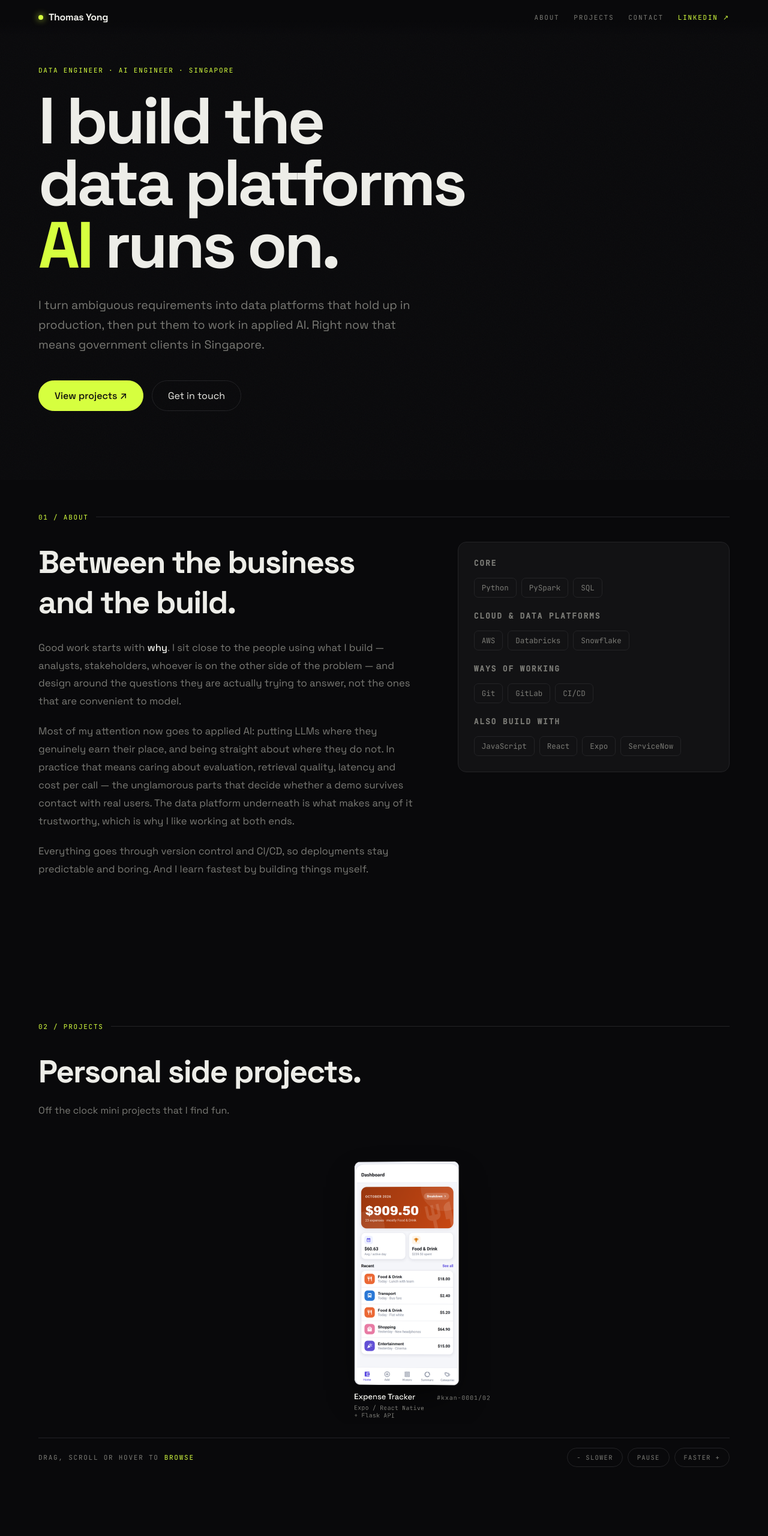
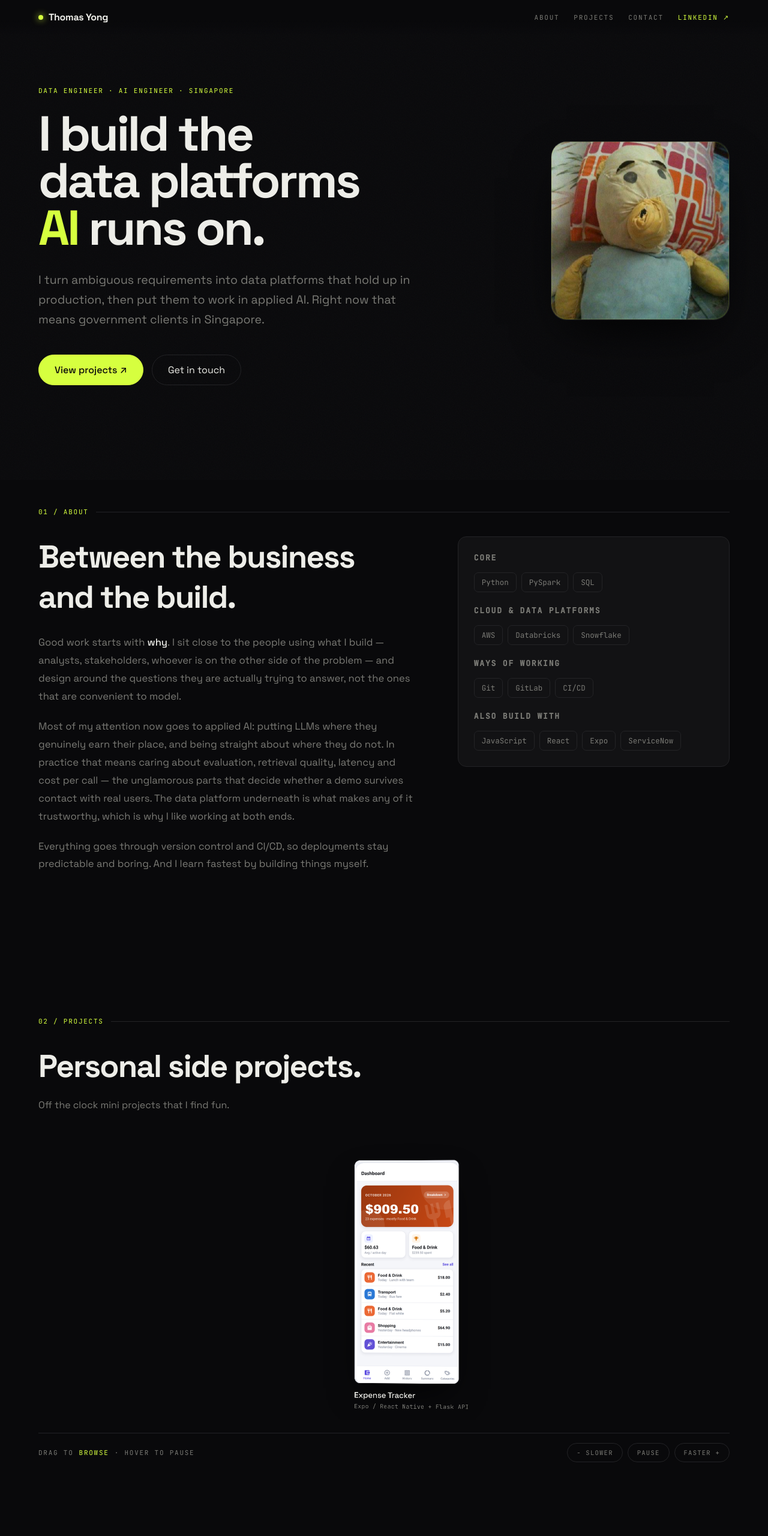
Before and after one commit to Yong2Quan/yong2quan.github.io, a plain HTML site: page index.html in a window 1280 px wide. Shown: the top 2560 px of the page at 60% size. Drawn offline with Linux system fonts and the light colour scheme.

Commit message:
uploaded image onto site

```diff
--- a/index.html
+++ b/index.html
@@ -3,7 +3,25 @@
 <head>
 <meta charset="utf-8">
 <meta name="viewport" content="width=device-width,initial-scale=1">
-<title>Thomas Yong — Preview C · Kinetic + Rotating Work Wall</title>
+<title>Thomas Yong — Data Engineer &amp; AI Engineer, Singapore</title>
+<meta name="description" content="Data engineer in Singapore building data platforms that hold up in production, and the applied AI that runs on them.">
+<meta name="author" content="Thomas Yong">
+<meta name="theme-color" content="#09090B">
+<link rel="canonical" href="https://yong2quan.github.io/">
+<link rel="icon" href="assets/avatar.jpg">
+<link rel="apple-touch-icon" href="assets/avatar.jpg">
+
+<!-- link previews (LinkedIn, Slack, iMessage, X) -->
+<meta property="og:type" content="website">
+<meta property="og:url" content="https://yong2quan.github.io/">
+<meta property="og:title" content="Thomas Yong — Data Engineer &amp; AI Engineer">
+<meta property="og:description" content="Data engineer in Singapore building data platforms that hold up in production, and the applied AI that runs on them.">
+<meta property="og:image" content="https://yong2quan.github.io/assets/avatar.jpg">
+<meta name="twitter:card" content="summary">
+<meta name="twitter:title" content="Thomas Yong — Data Engineer &amp; AI Engineer">
+<meta name="twitter:description" content="Data engineer in Singapore building data platforms that hold up in production, and the applied AI that runs on them.">
+<meta name="twitter:image" content="https://yong2quan.github.io/assets/avatar.jpg">
+
 <link rel="preconnect" href="https://fonts.googleapis.com">
 <link rel="preconnect" href="https://fonts.gstatic.com" crossorigin>
 <link href="https://fonts.googleapis.com/css2?family=Space+Grotesk:wght@400;500;700&family=JetBrains+Mono:wght@400;500&display=swap" rel="stylesheet">
@@ -36,7 +54,7 @@ nav{position:fixed;top:0;left:0;right:0;z-index:70;padding:18px 0;background:lin
 .navr a:hover{color:var(--accent)}
 
 header{min-height:92vh;display:flex;flex-direction:column;justify-content:center;position:relative;padding:110px 0 60px;z-index:2}
-h1{font-size:clamp(2.6rem,8.5vw,7.4rem);line-height:.95;font-weight:700;letter-spacing:-.045em;margin-bottom:32px}
+h1{font-size:clamp(2.4rem,6.4vw,5.6rem);line-height:.96;font-weight:700;letter-spacing:-.045em;margin-bottom:30px}
 h1 .scr{color:var(--accent)}
 .lede{max-width:52ch;color:var(--muted);font-size:clamp(1rem,1.6vw,1.22rem);line-height:1.7;margin-bottom:42px}
 .btns{display:flex;gap:14px;flex-wrap:wrap}
@@ -60,6 +78,26 @@ h2{font-size:clamp(1.9rem,4.6vw,3.3rem);font-weight:700;letter-spacing:-.035em;m
 .chip:hover{border-color:var(--accent);color:var(--accent);transform:translateY(-2px)}
 
 .eyebrow{color:var(--accent);margin-bottom:26px}
+
+/* hero: text left, portrait right */
+.herogrid{display:grid;grid-template-columns:1.46fr .54fr;gap:50px;align-items:center;width:min(1180px,90vw)}
+.heroport{display:flex;justify-content:center}
+.portrait{
+  position:relative;margin:0;
+  width:min(100%,300px);aspect-ratio:1;
+  border-radius:26px;overflow:hidden;
+  border:1px solid var(--line);
+  box-shadow:0 34px 80px -26px rgba(0,0,0,.95);
+  animation:bob 7s ease-in-out infinite;
+}
+.portrait img{width:100%;height:100%;object-fit:cover;display:block}
+.portrait::after{
+  content:"";position:absolute;inset:0;border-radius:26px;pointer-events:none;
+  box-shadow:inset 0 0 0 1px rgba(214,255,63,.16);
+  transition:box-shadow .4s;
+}
+.portrait:hover::after{box-shadow:inset 0 0 0 1px rgba(214,255,63,.55)}
+@keyframes bob{0%,100%{transform:translateY(0)}50%{transform:translateY(-14px)}}
 .worklede{color:var(--muted);line-height:1.7;max-width:56ch;margin-top:-10px}
 
 /* ============ ROTATING WORK WALL ============ */
@@ -108,7 +146,6 @@ h2{font-size:clamp(1.9rem,4.6vw,3.3rem);font-weight:700;letter-spacing:-.035em;m
 .screen.tall .cap{min-width:232px}
 .cap .t{font-size:13.5px;font-weight:500;letter-spacing:-.01em;display:block}
 .cnote{display:block;color:var(--muted);font-family:'JetBrains Mono',monospace;font-size:10px;margin-top:4px;letter-spacing:.03em}
-.cap .k{font-family:'JetBrains Mono',monospace;font-size:10px;color:var(--muted);letter-spacing:.1em;white-space:nowrap}
 .screen:hover .cap .t{color:var(--accent)}
 
 .stagefoot{display:flex;justify-content:space-between;align-items:center;gap:20px;flex-wrap:wrap;margin-top:22px;padding-top:16px;border-top:1px solid var(--line)}
@@ -175,6 +212,9 @@ footer{border-top:1px solid var(--line);padding:26px 0;display:flex;justify-cont
 
 @media(max-width:900px){
   .cgrid{grid-template-columns:1fr;gap:40px}
+  .herogrid{grid-template-columns:1fr;gap:36px}
+  .heroport{justify-content:flex-start}
+  .portrait{width:min(55%,200px)}
 }
 @media(max-width:800px){
   .abt{grid-template-columns:1fr;gap:34px}
@@ -203,7 +243,8 @@ footer{border-top:1px solid var(--line);padding:26px 0;display:flex;justify-cont
   </div>
 </div></nav>
 
-<header id="top"><div class="wrap">
+<header id="top"><div class="wrap herogrid">
+ <div class="herotext">
   <p class="eyebrow mono">Data Engineer &#183; AI Engineer &#183; Singapore</p>
   <h1>I build the<br>data platforms<br><span class="scr" id="scr">AI</span> runs on.</h1>
   <p class="lede">I turn ambiguous requirements into data platforms that hold up in production, then put them to work in applied AI. Right now that means government clients in Singapore.</p>
@@ -211,6 +252,12 @@ footer{border-top:1px solid var(--line);padding:26px 0;display:flex;justify-cont
     <a class="btn fill" href="#work">View projects &#8599;</a>
     <a class="btn" href="#contact">Get in touch</a>
   </div>
+ </div>
+ <div class="heroport">
+   <figure class="portrait">
+     <img src="assets/avatar.jpg" alt="Thomas Yong" width="460" height="460" fetchpriority="high">
+   </figure>
+ </div>
 </div></header>
 
 <section id="about"><div class="wrap">
@@ -251,7 +298,7 @@ footer{border-top:1px solid var(--line);padding:26px 0;display:flex;justify-cont
 </div>
   <div class="stage" id="stage"></div>
   <div class="wrap"><div class="stagefoot">
-    <span class="hint mono">Drag, scroll or hover to <b>browse</b></span>
+    <span class="hint mono">Drag to <b>browse</b> &#183; hover to pause</span>
     <div class="ctrls">
       <button class="ctrl" id="slower">&#8722; Slower</button>
       <button class="ctrl" id="pause">Pause</button>
@@ -310,7 +357,7 @@ footer{border-top:1px solid var(--line);padding:26px 0;display:flex;justify-cont
 
 <div class="wrap"><footer>
   <span class="mono">&copy; 2026 Thomas Yong</span>
-  <span class="mono">Astro &#183; GitHub Pages</span>
+  <span class="mono">Hand-built &#183; GitHub Pages</span>
 </footer></div>
 
 <script>
@@ -325,11 +372,6 @@ footer{border-top:1px solid var(--line);padding:26px 0;display:flex;justify-cont
   ];
 
   var N=screens.length,stage=document.getElementById("stage"),nodes=[];
-  var keys="abcdefghijklmnopqrstuvwxyz0123456789";
-  function key(i){
-    var s="";for(var k=0;k<4;k++){s+=keys[(i*7+k*13+3)%keys.length];}
-    return "#"+s+"-"+String(i).padStart(4,"0")+"/"+String(N).padStart(2,"0");
-  }
 
   screens.forEach(function(s,i){
     var a=document.createElement("a");
@@ -340,7 +382,7 @@ footer{border-top:1px solid var(--line);padding:26px 0;display:flex;justify-cont
         (s.tall?"":'<div class="bar"><i></i><i></i><i></i><span class="url">'+s.url+'</span></div>')+
         '<img class="shot" src="'+s.img+'" alt="'+s.t+'" loading="lazy">'+
       '</div>'+
-      '<div class="cap"><span><span class="t">'+s.t+'</span><span class="cnote">'+s.note+'</span></span><span class="k">'+key(i)+'</span></div>';
+      '<div class="cap"><span><span class="t">'+s.t+'</span><span class="cnote">'+s.note+'</span></span></div>';
     /* stable per-item vertical offset + scale so nothing jitters */
     var y=[-0.14,0.12,-0.08,0.28,-0.18,0.12][i%6];
     var size=s.tall?0.98:[1,0.94,0.97,0.88][i%4];
@@ -407,10 +449,17 @@ footer{border-top:1px solid var(--line);padding:26px 0;display:flex;justify-cont
   stage.addEventListener("pointerup",up);
   stage.addEventListener("pointercancel",up);
 
-  /* wheel nudges it sideways instead of scrolling past */
+  /* Only sideways intent steers the wall: a trackpad swipe, or shift+wheel.
+     A plain vertical wheel is how people scroll the page, so reacting to it
+     made the carousel lurch every time the section crossed the viewport.
+     Deltas are clamped because momentum scrolling fires huge values. */
   stage.addEventListener("wheel",function(e){
-    var d=Math.abs(e.deltaX)>Math.abs(e.deltaY)?e.deltaX:e.deltaY;
-    phase+=d*0.0016;render();
+    var sideways=Math.abs(e.deltaX)>Math.abs(e.deltaY);
+    if(!sideways&&!e.shiftKey){return;}
+    var d=sideways?e.deltaX:e.deltaY;
+    d=Math.max(-50,Math.min(50,d));
+    phase+=d*0.0009;
+    render();
   },{passive:true});
 
   /* controls */
```
Also changed, not shown: assets/avatar.jpg (added), 1 other file.
